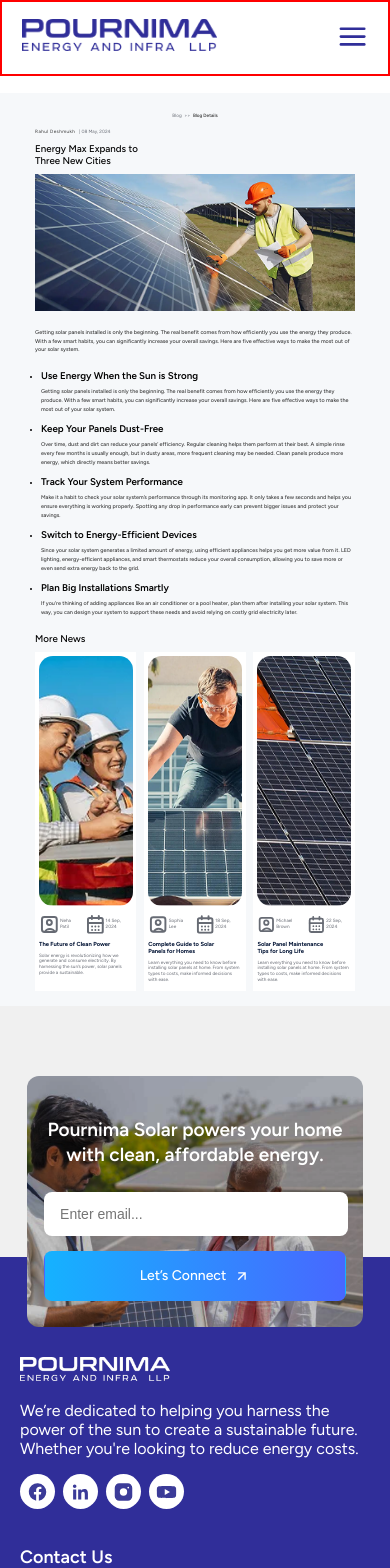
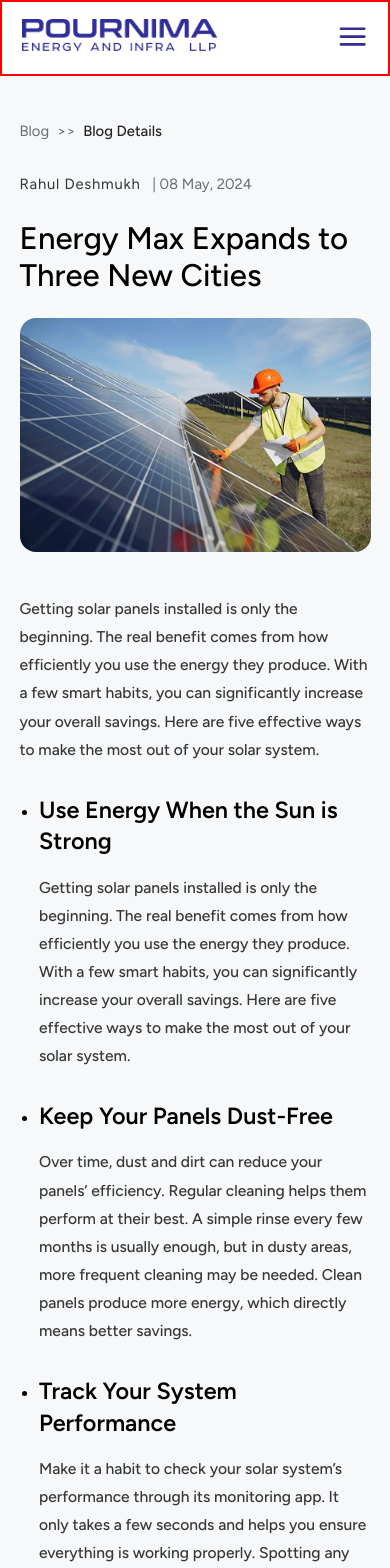
Before and after one commit to shivani20-kar/solar, a React (Create React App) app: page /blog-one in a window 390 px wide. Shown: the top 1568 px of the page. Built offline with nearby package versions, Linux system fonts and the light colour scheme.

Commit message:
Blog Done

```diff
--- a/src/AboutPage/Css/AboutHeroSection.css
+++ b/src/AboutPage/Css/AboutHeroSection.css
@@ -143,3 +143,93 @@
   font-style: normal;
   margin: 0;
 }
+
+/* ========================================= */
+/* RESPONSIVE CSS (320px to 480px) */
+/* ========================================= */
+
+@media screen and (min-width: 320px) and (max-width: 480px) {
+  .abouthero-section {
+    min-height: auto;
+    padding: 14vw 0;
+    margin-top: 7vh;
+    background-position: center;
+  }
+
+  /* OVERLAY */
+
+  .abouthero-overlay {
+    background: rgba(0, 0, 0, 0.45);
+  }
+
+  /* CONTAINER */
+
+  .abouthero-container {
+    width: 90%;
+    display: flex;
+    flex-direction: column;
+    gap: 10vw;
+  }
+
+  /* LEFT CONTENT */
+
+  .abouthero-content {
+    width: 100%;
+  }
+
+  .abouthero-content h1 {
+    font-size: 9vw;
+    line-height: 1.15;
+    margin-bottom: 5vw;
+  }
+
+  .abouthero-content p {
+    width: 100%;
+    font-size: 4vw;
+    line-height: 1.8;
+    margin-bottom: 4vw;
+  }
+
+  /* CARDS */
+
+  .abouthero-cards {
+    width: 100%;
+    padding-left: 0;
+    padding-bottom: 0;
+
+    display: flex;
+    flex-direction: column;
+    align-items: center;
+    gap: 5vw;
+  }
+
+  /* CARD */
+
+  .abouthero-card {
+    width: 75%;
+    height: auto;
+    padding: 3vw 5vw;
+    border-radius: 20px;
+  }
+
+  /* ICON */
+
+  .abouthero-icon {
+    width: 18vw;
+    height: 18vw;
+    margin-bottom: 5vw;
+  }
+
+  .abouthero-icon svg {
+    width: 8vw;
+    height: 8vw;
+  }
+
+  /* TEXT */
+
+  .abouthero-card h3,
+  .abouthero-card p {
+    font-size: 5.5vw;
+    line-height: 1.4;
+  }
+}
--- a/src/AboutPage/Css/AboutPartnersSection.css
+++ b/src/AboutPage/Css/AboutPartnersSection.css
@@ -100,10 +100,96 @@
   transition: 0.35s ease;
 }
 
-
-
 .aboutpartners-item img {
   max-width: 90%;
   max-height: 100%;
   object-fit: contain;
 }
+
+/* ========================================= */
+/* RESPONSIVE CSS (320px to 480px) */
+/* ========================================= */
+
+@media screen and (min-width: 320px) and (max-width: 480px) {
+  .aboutpartners-section {
+    padding: 12vw 0;
+  }
+
+  .aboutpartners-container {
+    width: 90%;
+  }
+
+  /* HEADING */
+
+  .aboutpartners-heading {
+    gap: 3vw;
+    margin-bottom: 8vw;
+  }
+
+  .aboutpartners-heading h2 {
+    font-size: 7vw;
+    line-height: 1.2;
+    white-space: normal;
+    text-align: center;
+  }
+
+  /* LINE */
+
+  .aboutpartners-line {
+    width: 12vw;
+    height: 0.8vw;
+  }
+
+  /* LOGOS WRAPPER */
+
+  .aboutpartners-logos {
+    width: 100%;
+    gap: 5vw;
+  }
+
+  /* FIRST ROW */
+
+  .aboutpartners-row1 {
+    grid-template-columns: repeat(2, 1fr);
+    gap: 5vw;
+  }
+
+  /* SECOND ROW */
+
+  .aboutpartners-row2 {
+    width: 100%;
+    grid-template-columns: 1fr;
+    gap: 5vw;
+  }
+
+  /* ITEM */
+
+  .aboutpartners-item {
+    height: 28vw;
+    padding: 4vw;
+    border-radius: 16px;
+  }
+
+  .aboutpartners-item img {
+    max-width: 80%;
+    max-height: 80%;
+    object-fit: contain;
+  }
+
+  /* SECOND ROW */
+
+  .aboutpartners-row2 {
+    width: 100%;
+    display: grid;
+    grid-template-columns: repeat(2, 1fr);
+    gap: 5vw;
+  }
+
+  /* LAST LOGO CENTER */
+
+  .aboutpartners-row2 .aboutpartners-item:last-child {
+    grid-column: span 2;
+    width: 60%;
+    margin: 0 auto;
+  }
+}
--- a/src/BlogPage/BlogOne.css
+++ b/src/BlogPage/BlogOne.css
@@ -241,3 +241,171 @@
   line-height: 1.2;
   font-family: "Figtree";
 }
+/* ========================================= */
+/* RESPONSIVE CSS (320px to 480px) */
+/* ========================================= */
+
+@media screen and (min-width: 320px) and (max-width: 480px) {
+  .blogone-section {
+    padding: 10vw 0;
+    margin-top: 8vh;
+  }
+
+  .blogone-container {
+    width: 90%;
+  }
+
+  /* BREADCRUMB */
+
+  .blogone-breadcrumb {
+    gap: 2vw;
+    margin-bottom: 5vw;
+    flex-wrap: wrap;
+    justify-content: flex-start;
+  }
+
+  .blogone-breadcrumb span,
+  .blogone-breadcrumb p,
+  .blogone-breadcrumb .active {
+    font-size: 3.8vw;
+    line-height: 1.4;
+  }
+
+  /* TOP */
+
+  .blogone-top {
+    gap: 3vw;
+    margin-bottom: 4vw;
+    flex-wrap: wrap;
+  }
+
+  .author-name {
+    font-size: 3.8vw;
+    letter-spacing: 0.2vw;
+  }
+
+  .blog-date {
+    font-size: 3.8vw;
+  }
+
+  /* TITLE */
+
+  .blogone-title {
+    font-size: 8vw;
+    line-height: 1.2;
+    margin-bottom: 6vw;
+  }
+
+  /* MAIN IMAGE */
+
+  .blogone-main-image {
+    height: 60vw;
+    border-radius: 16px;
+    margin-bottom: 6vw;
+  }
+
+  /* INTRO PARAGRAPH */
+
+  .blogone-para {
+    font-size: 4vw;
+    line-height: 1.8;
+    margin-bottom: 8vw;
+  }
+
+  /* CONTENT */
+
+  .blogone-content {
+    margin-bottom: 10vw;
+  }
+
+  .blogone-list {
+    padding-left: 5vw;
+  }
+
+  .blogone-item {
+    margin-bottom: 8vw;
+  }
+
+  .blogone-item::marker {
+    font-size: 4vw;
+  }
+
+  .blogone-item h3 {
+    font-size: 6vw;
+    line-height: 1.35;
+    margin-bottom: 3vw;
+  }
+
+  .blogone-item p {
+    font-size: 4vw;
+    line-height: 1.8;
+  }
+
+  /* MORE NEWS */
+
+  .more-news h2 {
+    font-size: 8vw;
+    line-height: 1.2;
+    margin-bottom: 6vw;
+  }
+
+  /* GRID */
+
+  .more-news-grid {
+    grid-template-columns: 1fr;
+    gap: 6vw;
+  }
+
+  /* CARD */
+
+  .more-news-card {
+    padding: 4vw;
+    border-radius: 18px;
+  }
+
+  .more-news-card:hover {
+    transform: translateY(-4px);
+  }
+
+  /* IMAGE */
+
+  .more-news-image {
+    height: 220px;
+    margin-bottom: 4vw;
+    border-radius: 16px;
+  }
+
+  /* META */
+
+  .more-news-meta {
+    gap: 4vw;
+    flex-wrap: wrap;
+    margin-bottom: 3vw;
+  }
+
+  .more-news-meta span {
+    font-size: 3.5vw;
+    gap: 2vw;
+  }
+
+  .more-news-meta span svg {
+    width: 16px;
+    height: 16px;
+  }
+
+  /* TITLE */
+
+  .more-news-content h3 {
+    width: 100%;
+    font-size: 5.5vw;
+    line-height: 1.35;
+    margin: 4vw 0;
+  }
+
+  /* DESCRIPTION */
+
+  .more-news-content p {
+    font-size: 3.8vw;
+    line-height: 1.7;
+  }
+}
--- a/src/BlogPage/BlogSolarSection.css
+++ b/src/BlogPage/BlogSolarSection.css
@@ -152,3 +152,97 @@
   transform: rotate(0deg);
   fill: #302e99;
 }
+
+/* ===================================== */
+/* RESPONSIVE CSS (320px - 480px) */
+/* ===================================== */
+
+@media screen and (min-width: 320px) and (max-width: 480px) {
+  .blogsolar-section {
+    padding: 12vw 0;
+  }
+
+  .blogsolar-container {
+    width: 90%;
+  }
+
+  /* HEADING */
+
+  .blogsolar-heading {
+    font-size: 8vw;
+    line-height: 1.25;
+    text-align: left;
+    margin-bottom: 8vw;
+  }
+
+  /* GRID */
+
+  .blogsolar-grid {
+    grid-template-columns: 1fr;
+    gap: 6vw;
+  }
+
+  /* CARD */
+
+  .blogsolar-card {
+    padding: 4vw;
+    border-radius: 20px;
+  }
+
+  /* IMAGE */
+
+  .blogsolar-image {
+    height: 220px;
+    margin-bottom: 4vw;
+    border-radius: 16px;
+  }
+
+  /* META */
+
+  .blogsolar-meta {
+    gap: 4vw;
+    margin-bottom: 3vw;
+  }
+
+  .blogsolar-meta span {
+    font-size: 3.5vw;
+    gap: 2vw;
+  }
+
+  .blogsolar-meta span svg {
+    width: 16px;
+    height: 16px;
+  }
+
+  /* TITLE */
+
+  .blogsolar-card h3 {
+    width: 100%;
+    font-size: 5.5vw;
+    line-height: 1.35;
+    margin: 4vw 0;
+  }
+
+  /* DESCRIPTION */
+
+  .blogsolar-card p {
+    font-size: 3.8vw;
+    line-height: 1.7;
+  }
+
+  /* BUTTON */
+
+  .blogsolar-load-btn {
+    margin-top: 8vw;
+    width: fit-content;
+    padding: 1.8vh 6vw;
+    gap: 3vw;
+    font-size: 4vw;
+    border-radius: 10px;
+  }
+
+  .blogsolar-load-btn svg {
+    width: 18px;
+    height: 18px;
+  }
+}
```
